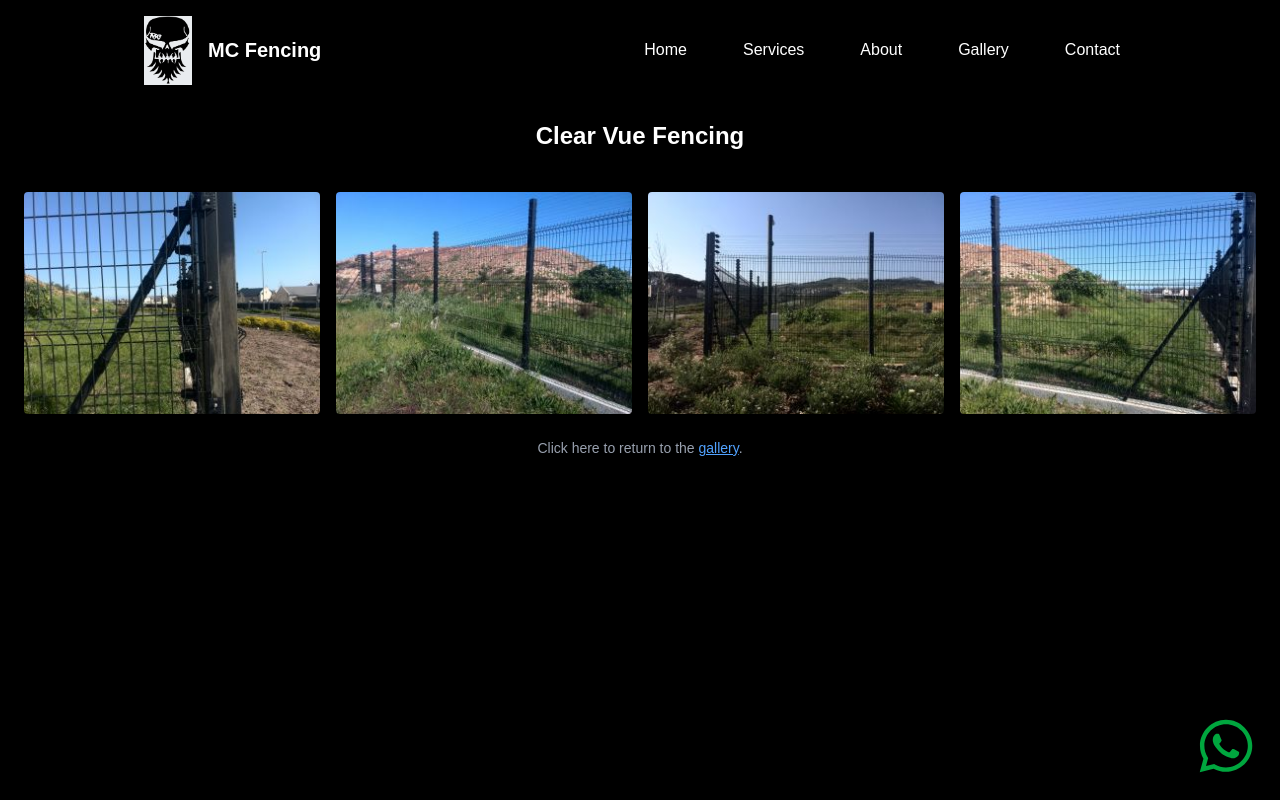
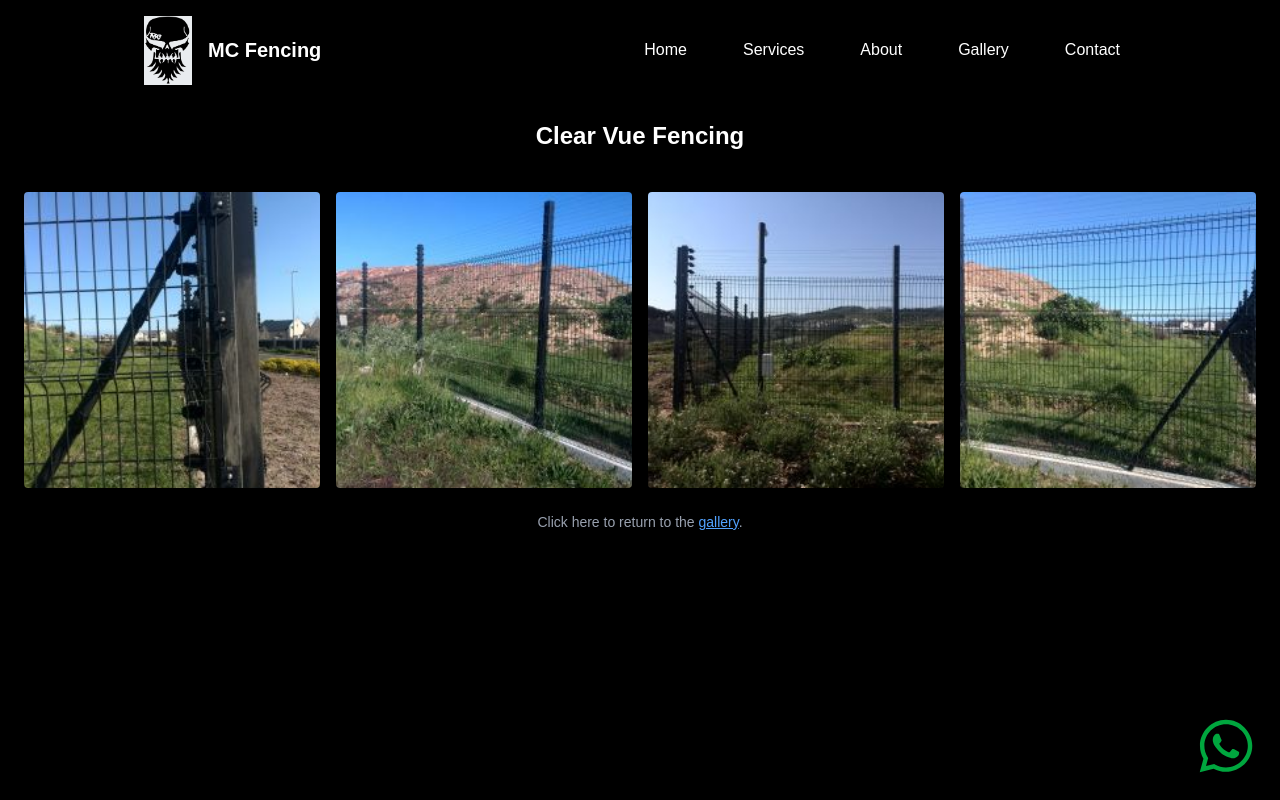
Before and after one commit to avantenaidoo/mcfencing-website, a Next.js app: page /gallery/clear-vue-fencing in a window 1280 px wide. Built offline with nearby package versions, Linux system fonts and the light colour scheme.

Commit message:
Updated grid view gallerymodal

```diff
--- a/src/components/GalleryModal.tsx
+++ b/src/components/GalleryModal.tsx
@@ -21,9 +21,7 @@ export default function GalleryModal({ images }: GalleryModalProps) {
     setIsOpen(true);
   };
 
-  const closeModal = () => {
-    setIsOpen(false);
-  };
+  const closeModal = () => setIsOpen(false);
 
   const nextImage = useCallback(() => {
     setCurrentIndex((prev) => (prev + 1) % images.length);
@@ -48,27 +46,27 @@ export default function GalleryModal({ images }: GalleryModalProps) {
 
   return (
     <>
-      {/* ✅ Thumbnail Grid */}
+      {/* ✅ Square Thumbnail Grid */}
       <div className="grid grid-cols-2 sm:grid-cols-3 md:grid-cols-4 gap-4">
         {images.map((img, index) => (
           <div
             key={index}
-            className="cursor-pointer"
+            className="relative w-full aspect-square cursor-pointer overflow-hidden rounded shadow"
             onClick={() => openModal(index)}
           >
             <Image
               src={img.thumb}
               alt={`Thumbnail ${index + 1}`}
-              width={300}
-              height={200}
-              className="rounded shadow object-cover w-full h-auto"
+              fill
+              className="object-cover object-center"
+              sizes="(max-width: 768px) 100vw, 25vw"
               priority={index === 0}
             />
           </div>
         ))}
       </div>
 
-      {/* ✅ Modal */}
+      {/* ✅ Full-size Modal */}
       {isOpen && (
         <div
           className="fixed inset-0 bg-black bg-opacity-90 flex items-center justify-center z-50"
@@ -77,7 +75,6 @@ export default function GalleryModal({ images }: GalleryModalProps) {
           aria-modal="true"
           aria-labelledby="modal-title"
         >
-          {/* Close Button */}
           <button
             className="absolute top-6 right-6 text-white text-3xl font-bold z-50"
             onClick={(e) => {
@@ -89,7 +86,6 @@ export default function GalleryModal({ images }: GalleryModalProps) {
             &times;
           </button>
 
-          {/* Previous Arrow */}
           <button
             className="absolute left-6 top-1/2 -translate-y-1/2 text-white text-4xl font-bold select-none z-50"
             onClick={(e) => {
@@ -101,7 +97,6 @@ export default function GalleryModal({ images }: GalleryModalProps) {
             ‹
           </button>
 
-          {/* Full-size Image */}
           <div
             className="relative w-full max-w-4xl max-h-[80vh] mx-4"
             onClick={(e) => e.stopPropagation()}
@@ -117,7 +112,6 @@ export default function GalleryModal({ images }: GalleryModalProps) {
             />
           </div>
 
-          {/* Next Arrow */}
           <button
             className="absolute right-6 top-1/2 -translate-y-1/2 text-white text-4xl font-bold select-none z-50"
             onClick={(e) => {
```
